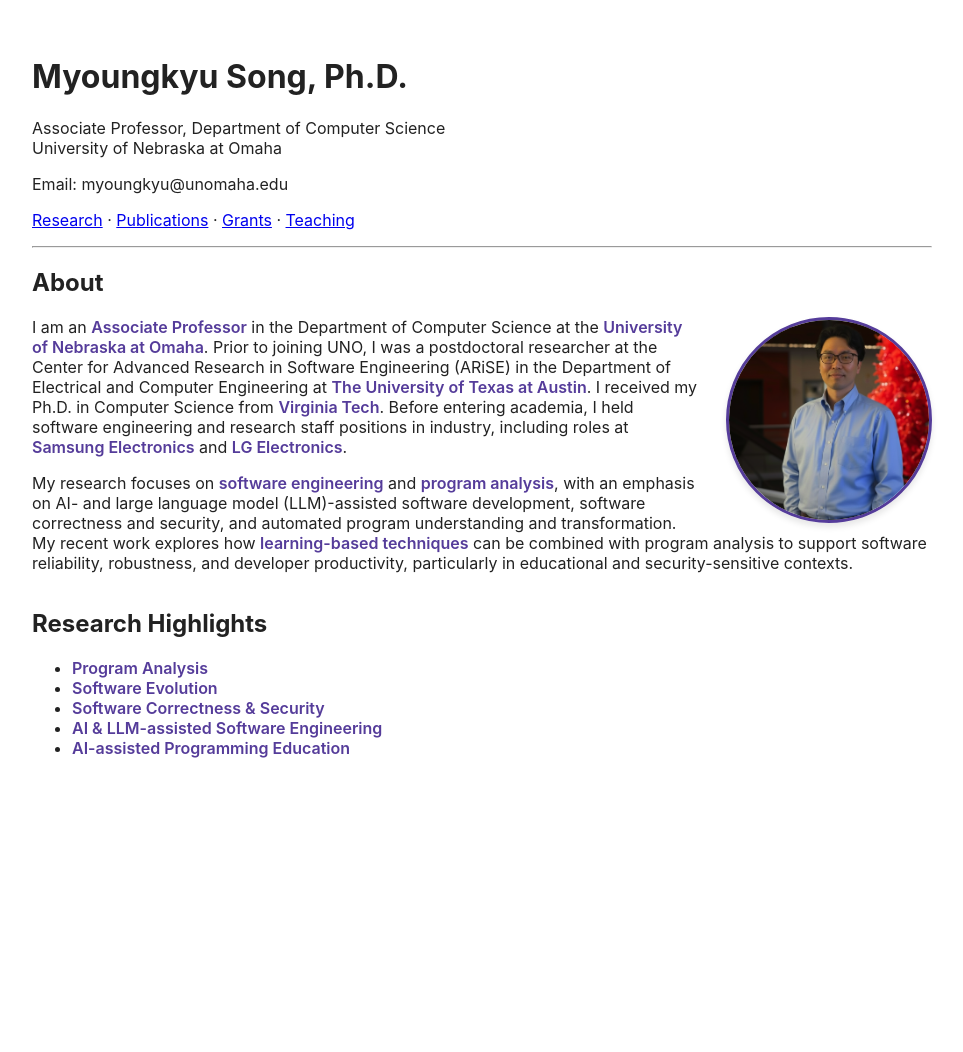
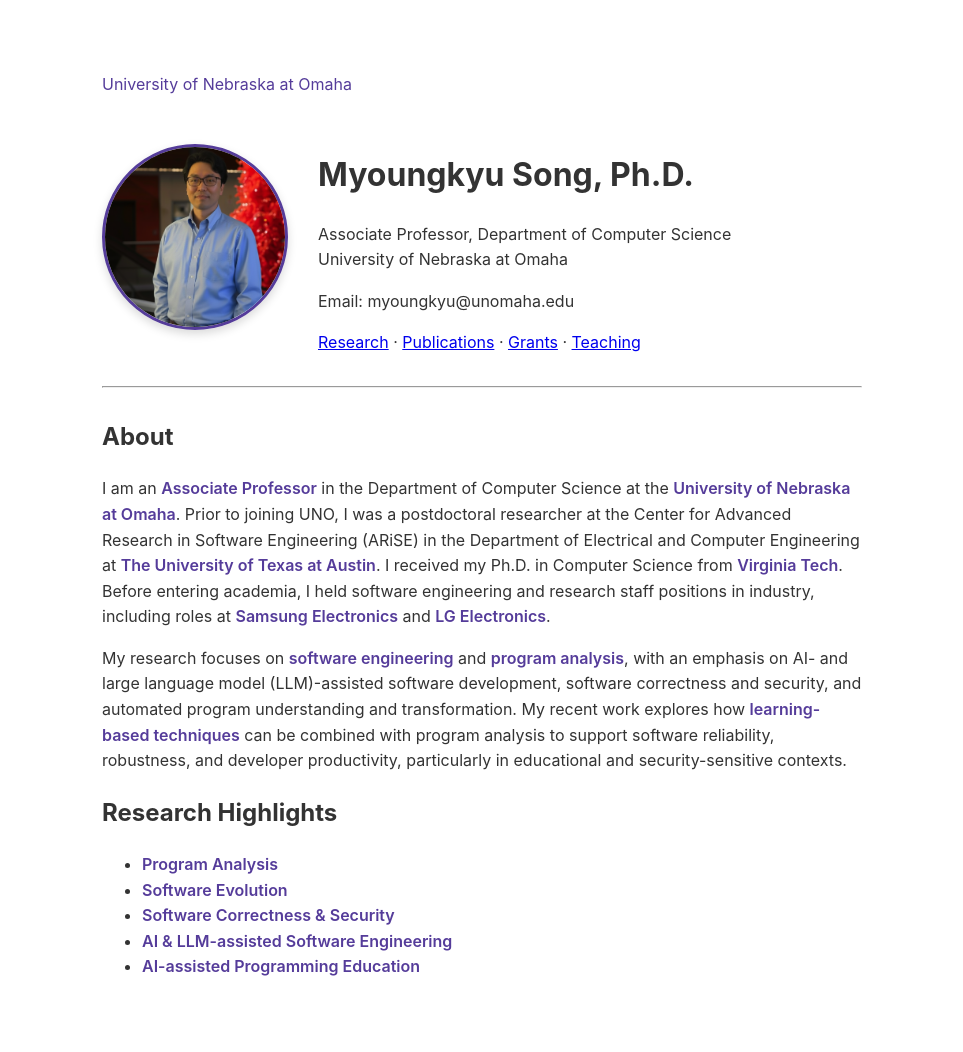
Before and after one commit to unose/unose.github.io, a Jekyll site: the page built from index.md, in a window 1280 px wide. Shown: the whole page, without its empty margins (158-1121 px from the left). Built offline with Jekyll 4.4.1, drawn with Linux system fonts in a browser that asks for light colours; our own code applies the rules of GitHub Pages for plain Markdown files; before the commit the page ends 900 px from its top, so only the background shows below that; some of the changed lines change nothing that is shown.

Commit message:
2026-01-01 02:14
Updated

```diff
--- a/index.md
+++ b/index.md
@@ -1,77 +1,102 @@
 <style>
-  /* Indigo Color Theme */
+  /* 기본 폰트 및 스타일 (기존 유지) */
+  body {
+    font-family: -apple-system, BlinkMacSystemFont, "Segoe UI", Helvetica, Arial, sans-serif;
+    line-height: 1.6;
+    color: #333;
+    max-width: 800px;
+    margin: 0 auto;
+    padding: 20px;
+  }
+
+  /* 보라색/Indigo 컬러 테마 */
   .bio-highlight {
     color: #553C9A;
     font-weight: 600;
   }
 
-  /* Back Button Style */
+  /* Back 버튼 스타일 */
   .back-link {
     display: inline-block;
-    margin-bottom: 20px;
-    color: #553C9A; /* Indigo */
+    margin-bottom: 30px;
+    color: #553C9A;
     text-decoration: none;
-    font-weight: bold;
-    font-size: 1.1em;
+    font-weight: normal;
+    font-size: 1rem;
   }
   .back-link:hover {
     text-decoration: underline;
   }
 
-  /* Profile Photo Style */
+  /* 프로필 사진 스타일 (왼쪽 배치로 수정됨) */
   .profile-photo {
-    width: 200px;        /* Adjust size as needed */
-    height: 200px;
-    object-fit: cover;   /* Ensures photo doesn't stretch */
-    border-radius: 50%;  /* Makes it circular */
-    border: 3px solid #553C9A; /* Indigo border */
-    float: right;        /* Puts image on the right */
-    margin-left: 25px;   /* Space between text and image */
+    width: 180px;
+    height: 180px;
+    object-fit: cover;
+    border-radius: 50%;
+    border: 3px solid #553C9A;
+
+    /* [변경] 오른쪽 정렬 -> 왼쪽 정렬 */
+    float: left;
+
+    /* [변경] 텍스트와의 간격 방향 수정 (왼쪽 여백 -> 오른쪽 여백) */
+    margin-right: 30px;
+    margin-left: 0;
+
     margin-bottom: 10px;
-    box-shadow: 0 4px 6px rgba(0,0,0,0.1); /* Subtle shadow */
+    box-shadow: 0 4px 10px rgba(0,0,0,0.15);
   }
 
-  /* Mobile Responsive: Center image on small screens */
+  /* 모바일 화면 대응: 사진을 중앙으로 */
   @media (max-width: 600px) {
     .profile-photo {
       float: none;
       display: block;
-      margin: 0 auto 20px auto;
+      margin: 0 auto 20px auto; /* 중앙 정렬 */
+    }
+    h1 {
+      text-align: center;
+    }
+    p {
+      text-align: left;
+    }
+    .header-info {
+        text-align: center;
     }
   }
 </style>
 
-<h1>Myoungkyu Song, Ph.D.</h1>
-
-<p>
-  Associate Professor, Department of Computer Science<br>
-  University of Nebraska at Omaha
-</p>
-
-<p>Email: myoungkyu@unomaha.edu</p>
-
-<p>
-  <a href="research">Research</a> ·
-  <a href="publications">Publications</a> ·
-  <a href="grants">Grants</a> ·
-  <a href="teaching">Teaching</a>
-</p>
-
-<hr>
-
-<h2>About</h2>
+<a href="https://www.unomaha.edu/college-of-information-science-and-technology/about/faculty-staff/myoungkyu-song.php" class="back-link">University of Nebraska at Omaha</a>
 
 <img src="assets/profile.png" alt="Myoungkyu Song" class="profile-photo">
 
+<div class="header-info">
+  <h1>Myoungkyu Song, Ph.D.</h1>
+
+  <p>
+    Associate Professor, Department of Computer Science<br>
+    University of Nebraska at Omaha
+  </p>
+
+  <p>Email: myoungkyu@unomaha.edu</p>
+
+  <p>
+    <a href="research">Research</a> ·
+    <a href="publications">Publications</a> ·
+    <a href="grants">Grants</a> ·
+    <a href="teaching">Teaching</a>
+  </p>
+</div>
+
+<hr style="clear: both; margin-top: 30px; margin-bottom: 30px;">
+
+<h2>About</h2>
 <p>
   I am an <span class="bio-highlight">Associate Professor</span> in the Department of Computer Science at the <span class="bio-highlight">University of Nebraska at Omaha</span>. Prior to joining UNO, I was a postdoctoral researcher at the Center for Advanced Research in Software Engineering (ARiSE) in the Department of Electrical and Computer Engineering at <span class="bio-highlight">The University of Texas at Austin</span>. I received my Ph.D. in Computer Science from <span class="bio-highlight">Virginia Tech</span>. Before entering academia, I held software engineering and research staff positions in industry, including roles at <span class="bio-highlight">Samsung Electronics</span> and <span class="bio-highlight">LG Electronics</span>.
 </p>
-
 <p>
   My research focuses on <span class="bio-highlight">software engineering</span> and <span class="bio-highlight">program analysis</span>, with an emphasis on AI- and large language model (LLM)-assisted software development, software correctness and security, and automated program understanding and transformation. My recent work explores how <span class="bio-highlight">learning-based techniques</span> can be combined with program analysis to support software reliability, robustness, and developer productivity, particularly in educational and security-sensitive contexts.
 </p>
-
-<div style="clear: both;"></div>
 
 <h2>Research Highlights</h2>
 <ul>
```
